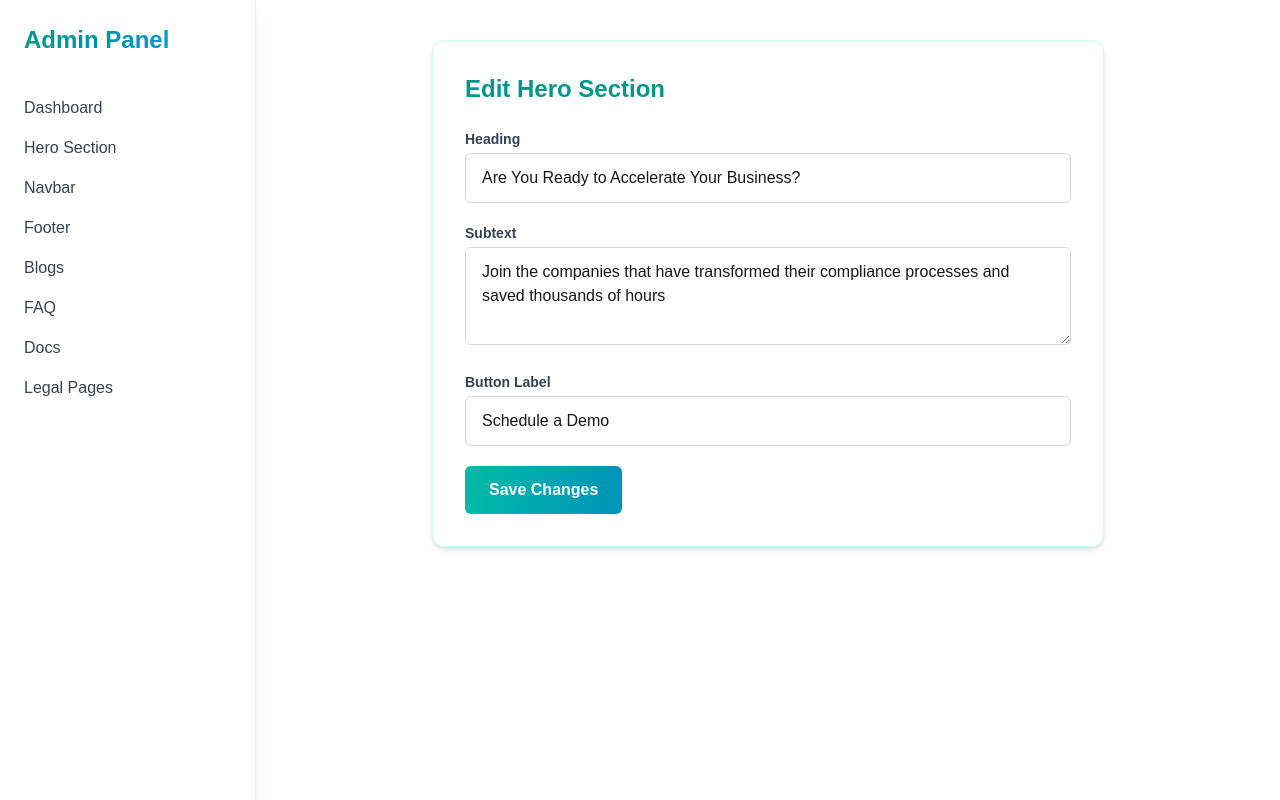
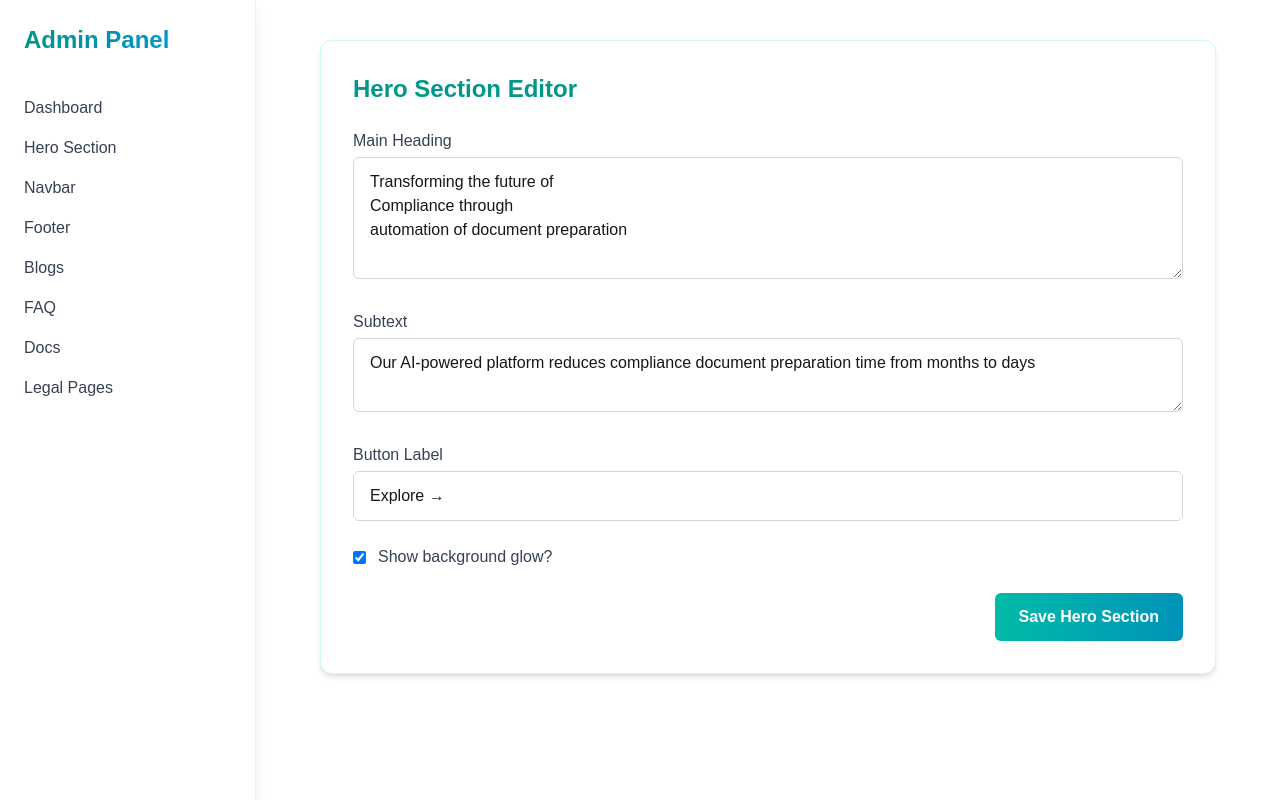
Before and after one commit to Narsimha1729/cmplai-adv, a Next.js app: page /admin/hero in a window 1280 px wide. Built offline with nearby package versions, Linux system fonts and the light colour scheme.

Commit message:
Finished

```diff
--- a/app/admin/hero/page.jsx
+++ b/app/admin/hero/page.jsx
@@ -4,73 +4,78 @@ import { useState } from "react";
 
 export default function HeroEditor() {
   const [form, setForm] = useState({
-    heading: "Are You Ready to Accelerate Your Business?",
-    subtext: "Join the companies that have transformed their compliance processes and saved thousands of hours",
-    buttonLabel: "Schedule a Demo",
+    heading: `Transforming the future of \nCompliance through \nautomation of document preparation`,
+    subtext:
+      "Our AI-powered platform reduces compliance document preparation time from months to days",
+    button: "Explore →",
+    bgGlow: true,
   });
 
-  const handleChange = (e) => {
-    setForm({ ...form, [e.target.name]: e.target.value });
-  };
+  const handleChange = (field, value) => setForm({ ...form, [field]: value });
 
   const handleSubmit = (e) => {
     e.preventDefault();
-    // TODO: Save the data to DB, file, or API
-    alert("Hero section updated successfully!");
+    alert("Hero section saved! (demo)");
+    // Save to DB or local file if needed
   };
 
   return (
-    <div className="max-w-2xl mx-auto bg-white p-8 rounded-xl shadow-md border border-teal-100">
-      <h2 className="text-2xl font-bold text-teal-600 mb-6">
-        Edit Hero Section
-      </h2>
+    <div className="max-w-4xl mx-auto bg-white p-8 rounded-xl shadow-md border border-teal-100">
+      <h2 className="text-2xl font-bold text-teal-600 mb-6">Hero Section Editor</h2>
 
-      <form onSubmit={handleSubmit} className="space-y-5">
+      <form onSubmit={handleSubmit} className="space-y-6">
+        {/* Heading */}
         <div>
-          <label className="block text-sm font-semibold text-gray-700 mb-1">
-            Heading
-          </label>
-          <input
-            type="text"
-            name="heading"
+          <label className="block font-medium text-gray-700 mb-1">Main Heading</label>
+          <textarea
             value={form.heading}
-            onChange={handleChange}
-            className="w-full px-4 py-3 border border-gray-300 rounded-md focus:outline-none focus:ring-2 focus:ring-teal-400"
+            onChange={(e) => handleChange("heading", e.target.value)}
+            rows={4}
+            className="w-full px-4 py-3 border border-gray-300 rounded-md"
           />
         </div>
 
+        {/* Subtext */}
         <div>
-          <label className="block text-sm font-semibold text-gray-700 mb-1">
-            Subtext
-          </label>
+          <label className="block font-medium text-gray-700 mb-1">Subtext</label>
           <textarea
-            name="subtext"
             value={form.subtext}
-            onChange={handleChange}
-            rows={3}
-            className="w-full px-4 py-3 border border-gray-300 rounded-md focus:outline-none focus:ring-2 focus:ring-teal-400"
+            onChange={(e) => handleChange("subtext", e.target.value)}
+            rows={2}
+            className="w-full px-4 py-3 border border-gray-300 rounded-md"
           />
         </div>
 
+        {/* Button Label */}
         <div>
-          <label className="block text-sm font-semibold text-gray-700 mb-1">
-            Button Label
-          </label>
+          <label className="block font-medium text-gray-700 mb-1">Button Label</label>
           <input
             type="text"
-            name="buttonLabel"
-            value={form.buttonLabel}
-            onChange={handleChange}
-            className="w-full px-4 py-3 border border-gray-300 rounded-md focus:outline-none focus:ring-2 focus:ring-teal-400"
+            value={form.button}
+            onChange={(e) => handleChange("button", e.target.value)}
+            className="w-full px-4 py-3 border border-gray-300 rounded-md"
           />
         </div>
 
-        <button
-          type="submit"
-          className="bg-gradient-to-r from-teal-500 to-cyan-600 text-white font-semibold px-6 py-3 rounded-md hover:opacity-90 transition"
-        >
-          Save Changes
-        </button>
+        {/* Toggle Glow */}
+        <div className="flex items-center gap-3">
+          <input
+            type="checkbox"
+            checked={form.bgGlow}
+            onChange={(e) => handleChange("bgGlow", e.target.checked)}
+          />
+          <span className="text-gray-700">Show background glow?</span>
+        </div>
+
+        {/* Save Button */}
+        <div className="text-right">
+          <button
+            type="submit"
+            className="bg-gradient-to-r from-teal-500 to-cyan-600 text-white px-6 py-3 font-semibold rounded-md hover:opacity-90 transition"
+          >
+            Save Hero Section
+          </button>
+        </div>
       </form>
     </div>
   );
```
